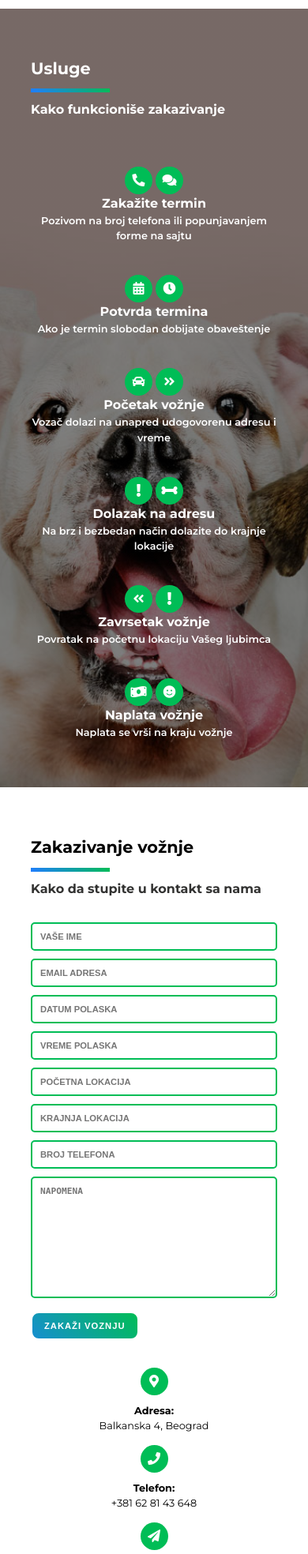
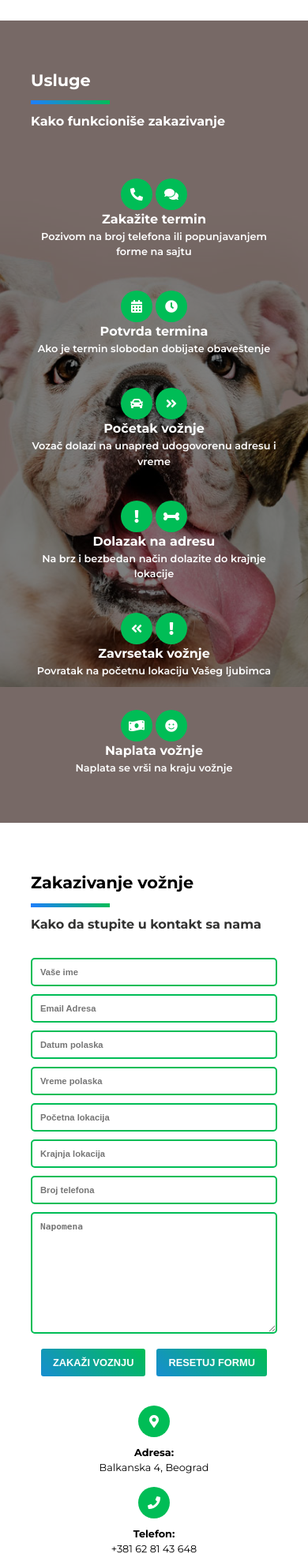
Before and after one commit to F-zivanovic/PetTaxi, a PHP site: page / in a window 390 px wide. Shown: the part 2040-4008 px from the top of the page at 79% size. Run offline with PHP 8.4, Linux system fonts and the light colour scheme; some libraries are stand-ins or nearby versions.

Commit message:
Update - Version2

```diff
--- a/assets/css/style.css
+++ b/assets/css/style.css
@@ -302,22 +302,21 @@
       width: 80%;
       margin: 0px auto; } }
 
-button {
+button, .contact-content form .button-group .sbm-btn {
   color: #fff;
   text-transform: uppercase;
   font-weight: 700;
   background: linear-gradient(45deg, #178ed0 0%, #00bd56 100%);
-  padding: 15px 25px;
-  border: none;
+  padding: 15px 20px;
   border-radius: 5px;
   border: 2px solid white;
   font-size: 0.9rem; }
-  button:hover {
+  button:hover, .contact-content form .button-group .sbm-btn:hover {
     background: linear-gradient(45deg, #00bd56 0%, #178ed0 100%);
     transition: ease-in-out 0.5s;
     cursor: pointer; }
   @media (max-width: 576px) {
-    button {
+    button, .contact-content form .button-group .sbm-btn {
       padding: 10px 15px;
       font-size: 0.8rem; } }
 
@@ -532,10 +532,10 @@
     @media (max-width: 992px) {
       .services-content {
         grid-template-columns: repeat(1, 1fr); } }
-    .services-content article h4 {
+    .services-content article h5 {
       font-size: 1.4rem; }
       @media (max-width: 576px) {
-        .services-content article h4 {
+        .services-content article h5 {
           font-size: 1rem; } }
     .services-content article i {
       width: 55px;
@@ -545,16 +545,17 @@
       font-size: 1.4rem;
       text-align: center;
       background-color: #00bd56;
-      color: #fff; }
+      color: #fff;
+      transition: 200ms; }
       .services-content article i:hover {
         transform: rotate(360deg);
         transition-duration: 0.8s; }
       @media (max-width: 576px) {
         .services-content article i {
-          width: 35px;
-          height: 35px;
+          width: 40px;
+          height: 40px;
           border-radius: 50%;
-          line-height: 35px;
+          line-height: 40px;
           font-size: 1rem; } }
 
 .gallery-content {
@@ -623,16 +624,17 @@
       font-size: 1.4rem;
       text-align: center;
       background-color: #00bd56;
-      color: #fff; }
+      color: #fff;
+      transition: 200ms; }
       .contact-content .contact-info-item i:hover {
         transform: rotate(360deg);
         transition-duration: 0.8s; }
       @media (max-width: 576px) {
         .contact-content .contact-info-item i {
-          width: 35px;
-          height: 35px;
+          width: 40px;
+          height: 40px;
           border-radius: 50%;
-          line-height: 35px;
+          line-height: 40px;
           font-size: 1rem; } }
   .contact-content form {
     flex: 2; }
@@ -642,7 +644,6 @@
     .contact-content form .form-control {
       margin-top: 10px;
       padding: 15px;
-      text-transform: uppercase;
       font-size: 1rem;
       font-weight: 600;
       border-radius: 5px;
@@ -664,24 +665,15 @@
           flex-direction: column; } }
       .contact-content form .form-group input {
         flex: 0 0 48%; }
-    .contact-content form .sbm-btn {
-      color: #fff;
-      text-transform: uppercase;
-      font-weight: 600;
-      letter-spacing: 1px;
-      background: linear-gradient(45deg, #178ed0 0%, #00bd56 100%);
-      padding: 15px 30px;
-      border: none;
-      border-radius: 10px;
-      border: 2px solid white; }
-      .contact-content form .sbm-btn:hover {
-        background: linear-gradient(45deg, #00bd56 0%, #178ed0 100%);
-        transition: ease-in-out 0.5s;
-        cursor: pointer; }
-      @media (max-width: 576px) {
-        .contact-content form .sbm-btn {
-          padding: 10px 15px;
-          font-size: 0.7rem; } }
+    .contact-content form .button-group {
+      display: flex;
+      justify-content: center;
+      align-items: center;
+      flex-direction: row;
+      flex-wrap: nowrap;
+      margin-top: 10px; }
+      .contact-content form .button-group .sbm-btn {
+        margin-right: 10px; }
 
 .subscription {
   background: linear-gradient(45deg, #178ed0 0%, #00bd56 100%); }
--- a/assets/js/main.js
+++ b/assets/js/main.js
@@ -1,6 +1,6 @@
 const toggle = document.querySelector('.toggle');
 const hamburgerMenu = document.querySelector('.hamburger-menu');
-
+const resetBtn = document.getElementById('reset-btn');
 
 // Close hamburger menu when click on link
 let linkovi = document.querySelectorAll('#list > li');
@@ -11,8 +11,21 @@
     });
 }
 
-
 // Open hamburger menu when click on it
 toggle.addEventListener('click', () => {
     hamburgerMenu.classList.toggle('hidden');
 });
+
+// Reset form  when click on button
+resetBtn.addEventListener('click', resetForm);
+
+function resetForm() {
+    document.getElementById('name').value = '';
+    document.getElementById('email').value = '';
+    document.getElementById('date').value = '';
+    document.getElementById('time').value = '';
+    document.getElementById('location_a').value = '';
+    document.getElementById('location_b').value = '';
+    document.getElementById('phone').value = '';
+    document.getElementById('comment').value = '';
+}
--- a/assets/scss/mixins.scss
+++ b/assets/scss/mixins.scss
@@ -74,6 +74,7 @@
     text-align: center;
     background-color: $bg;
     color: $white;
+    transition: 200ms;
 
     &:hover {
         transform: rotate(360deg);
@@ -81,10 +82,10 @@
     }
 
     @include breakpoint(sm) {
-        width: 35px;
-        height: 35px;
+        width: 40px;
+        height: 40px;
         border-radius: 50%;
-        line-height: 35px;
+        line-height: 40px;
         font-size: 1rem;
     }
 }
--- a/assets/scss/partials/__card.scss
+++ b/assets/scss/partials/__card.scss
@@ -1,29 +1,29 @@
-.card {
-    @include positioning(fixed, auto, 15px, 15px, auto, auto, auto);
-    background: linear-gradient(45deg, #207dff 0%, #00bd55 100%);
-    font-size: 0.9rem;
-    border: 2px solid white;
-    padding: 10px 15px;
+// .card {
+//     @include positioning(fixed, auto, 15px, 15px, auto, auto, auto);
+//     background: linear-gradient(45deg, #207dff 0%, #00bd55 100%);
+//     font-size: 0.9rem;
+//     border: 2px solid white;
+//     padding: 10px 15px;
 
 
-    &:hover {
-        cursor: pointer;
-        opacity: 0.75;
-        transition: $transition;
-        background: linear-gradient(45deg, #00bd55 0%, #207dff 100%);
-    }
-}
+//     &:hover {
+//         cursor: pointer;
+//         opacity: 0.75;
+//         transition: $transition;
+//         background: linear-gradient(45deg, #00bd55 0%, #207dff 100%);
+//     }
+// }
 
-.card-info {
-    @include positioning(fixed, auto, 15px, 15px, auto, auto, auto);
-    transition: $transition;
+// .card-info {
+//     @include positioning(fixed, auto, 15px, 15px, auto, auto, auto);
+//     transition: $transition;
 
-    .gg-close-r {
-        @include positioning(absolute, 10px, 10px, auto, auto, auto, auto);
-        cursor: pointer;
-    }
+//     .gg-close-r {
+//         @include positioning(absolute, 10px, 10px, auto, auto, auto, auto);
+//         cursor: pointer;
+//     }
 
-    &.active {
-        right: 15px;
-    }
-}
+//     &.active {
+//         right: 15px;
+//     }
+// }
--- a/assets/scss/partials/__contact.scss
+++ b/assets/scss/partials/__contact.scss
@@ -42,7 +42,6 @@
       .form-control {
         margin-top: 10px;
         padding: 15px;
-        text-transform: uppercase;
         font-size: 1rem;
         font-weight: 600;
         border-radius: 5px;
@@ -67,30 +66,18 @@
         input {
           flex: 0 0 48%;
         }
-
       }
 
-      .sbm-btn {
-        color: #fff;
-        text-transform: uppercase;
-        font-weight: 600;
-        letter-spacing: 1px;
-        background: linear-gradient(45deg, $secondaryColor 0%, $primaryColor 100%);
-        padding: 15px 30px;
-        border: none;
-        border-radius: 10px;
-        border: 2px solid white;
+      .button-group {
 
-        &:hover {
-          background: linear-gradient(45deg, $primaryColor 0%, $secondaryColor 100%);
-          transition: $transition;
-          cursor: pointer;
+        @include flex(center, center);
+        margin-top: 10px;
+
+        .sbm-btn {
+          @extend button;
+          margin-right: 10px;
         }
 
-        @include breakpoint(sm) {
-          padding: 10px 15px;
-          font-size: 0.7rem;
-        }
       }
     }
   }
--- a/assets/scss/partials/__global.scss
+++ b/assets/scss/partials/__global.scss
@@ -75,8 +75,7 @@
     text-transform: uppercase;
     font-weight: 700;
     background: linear-gradient(45deg, $secondaryColor 0%, $primaryColor 100%);
-    padding: 15px 25px;
-    border: none;
+    padding: 15px 20px;
     border-radius: 5px;
     border: 2px solid white;
     font-size: 0.9rem;
--- a/assets/scss/partials/__nav.scss
+++ b/assets/scss/partials/__nav.scss
@@ -7,7 +7,7 @@
     .nav-content {
         @include flex(space-between, center);
 
-        .logo {
+        .nav-logo {
             font-size: 2rem;
             letter-spacing: 1px;
 
--- a/assets/scss/partials/__services.scss
+++ b/assets/scss/partials/__services.scss
@@ -20,7 +20,7 @@
 
         article {
 
-            h4 {
+            h5 {
                 font-size: 1.4rem;
 
                 @include breakpoint(sm) {
--- a/assets/scss/partials/__subscription.scss
+++ b/assets/scss/partials/__subscription.scss
@@ -19,6 +19,10 @@
             &:first-child {
                 @include flex(center, flex-start, column);
 
+                @include breakpoint(lg) {
+                    @include flex(flex-start, flex-start);
+                }
+
                 .sub-logo {
                     font-size: 2rem;
                 }
@@ -26,12 +30,20 @@
 
             h3 {
                 font-size: 1.5rem;
+
+                @include breakpoint(sm) {
+                    font-size: 1.3rem;
+                }
             }
 
             ul {
                 li {
-                    font-size: 1.1rem;
+                    font-size: 1rem;
                     font-weight: 500;
+
+                    @include breakpoint(sm) {
+                        font-size: 0.8rem;
+                    }
                 }
             }
         }
--- a/index.php
+++ b/index.php
@@ -38,7 +38,7 @@
     <!-- Navbar section -->
     <nav class="bg-linear w-100">
         <div class="nav-content container">
-            <a href="index.php" class="logo fw-800"><strong>PetTaxi</strong></a>
+            <a href="index.php" class="nav-logo fw-800"><strong>PetTaxi</strong></a>
             <ul class="fw-bold text-uppercase">
                 <li class="mr-3"><a href="index.html">Početna</a></li>
                 <li class="mr-3"><a href="#about">O nama</a></li>
@@ -69,7 +69,9 @@
     <header class="text-center">
         <div class="header-content">
             <h1 class="text-white fw-800 text-uppercase">Najudobniji prevoz Vaših ljubimaca</h1>
-            <a href="tel:+381628143648 " class="mt-2"> <button type="button">Pozovite sada</button></a>
+            <button type="button">
+                <a href="tel:+381628143648 " class="mt-2">Pozovite sada</a>
+            </button>
         </div>
     </header>
     <!-- Header banner section -->
@@ -135,37 +137,37 @@
             <article class="mt-4">
                 <i class="fas fa-phone-alt"></i>
                 <i class="fas fa-comments"></i>
-                <h4 class="text-white">Zakažite termin</h4>
+                <h5 class="text-white">Zakažite termin</h5>
                 <p class="text-white fw-600">Pozivom na broj telefona ili popunjavanjem forme na sajtu</p>
             </article>
             <article class="mt-4">
                 <i class="fas fa-calendar-alt"></i>
                 <i class="fas fa-clock"></i>
-                <h4 class="text-white">Potvrda termina</h4>
+                <h5 class="text-white">Potvrda termina</h5>
                 <p class="text-white fw-600">Ako je termin slobodan dobijate obaveštenje</p>
             </article>
             <article class="mt-4">
                 <i class="fas fa-car"></i>
                 <i class="fas fa-angle-double-right"></i>
-                <h4 class="text-white">Početak vožnje</h4>
+                <h5 class="text-white">Početak vožnje</h5>
                 <p class="text-white fw-600">Vozač dolazi na unapred udogovorenu adresu i vreme</p>
             </article>
             <article class="mt-4">
                 <i class="fas fa-exclamation"></i>
                 <i class="fas fa-bone"></i>
-                <h4 class="text-white">Dolazak na adresu</h4>
+                <h5 class="text-white">Dolazak na adresu</h5>
                 <p class="text-white fw-600">Na brz i bezbedan način dolazite do krajnje lokacije</p>
             </article>
             <article class="mt-4">
                 <i class="fas fa-angle-double-left"></i>
                 <i class="fas fa-exclamation"></i>
-                <h4 class="text-white">Zavrsetak vožnje</h4>
+                <h5 class="text-white">Zavrsetak vožnje</h5>
                 <p class="text-white fw-600">Povratak na početnu lokaciju Vašeg ljubimca</p>
             </article>
             <article class="mt-4">
                 <i class="fas fa-money-bill-wave"></i>
                 <i class="fas fa-smile"></i>
-                <h4 class="text-white">Naplata vožnje</h4>
+                <h5 class="text-white">Naplata vožnje</h5>
                 <p class="text-white fw-600">Naplata se vrši na kraju vožnje</p>
             </article>
         </div>
@@ -184,29 +186,35 @@
             <form action="assets/php/reachout.php" method="POST" name="contact">
 
                 <div class="form-group w-100">
-                    <input name="name" type="text" placeholder="Vaše ime" required class="form-control w-100">
-                    <input name="email" type="email" placeholder="Email Adresa" required class="form-control w-100">
+                    <input name="name" type="text" placeholder="Vaše ime" required class="form-control w-100" id="name">
+                    <input name="email" type="email" placeholder="Email Adresa" required class="form-control w-100"
+                        id="email">
                 </div>
 
                 <div class="form-group w-100">
                     <input name="date" type="text" placeholder="Datum polaska" onfocus="(this.type='date')" required
-                        class="form-control w-100">
+                        class="form-control w-100" id="date">
                     <input name="time" type="text" placeholder="Vreme polaska" onfocus="(this.type='time')" required
-                        class="form-control w-100">
+                        class="form-control w-100" id="time">
                 </div>
 
                 <div class="form-group w-100">
                     <input name="location_a" type="text" placeholder="Početna lokacija" required
-                        class="form-control w-100">
+                        class="form-control w-100" id="location_a">
                     <input name="location_b" type="text" placeholder="Krajnja lokacija" required
-                        class="form-control w-100">
+                        class="form-control w-100" id="location_b">
                 </div>
 
                 <input name="contact_phone" type="number" placeholder="Broj telefona" required
-                    class="form-control w-100">
-                <textarea name="comment" cols="30" rows="10" class="form-control w-100"
-                    placeholder="Napomena"></textarea>
-                <input type="submit" value="Zakaži Voznju" class="form-control sbm-btn">
+                    class="form-control w-100" id="phone">
+                <textarea name="comment" cols="30" rows="10" class="form-control w-100" placeholder="Napomena"
+                    id="comment"></textarea>
+
+                <div class="button-group">
+                    <input type="submit" value="Zakaži Voznju" class="sbm-btn">
+                    <button type="button" id="reset-btn">Resetuj formu</button>
+                </div>
+
             </form>
 
             <div class="contact-info mt-4">
@@ -265,7 +273,7 @@
 
 
     <!-- Subscription section -->
-    <section class="subscription bg-linear" id="contact">
+    <section class="subscription bg-linear">
         <div class="subscription-content container">
 
             <div class="subscription-content-card">
@@ -291,17 +299,6 @@
             </div>
 
             <div class="subscription-content-card">
-                <h3 class="pb-2 text-white">Kontakt</h3>
-                <ul class="text-white">
-                    <li>+381 62 81 43 648</li>
-                    <li class="pt-1">pettaxi@prevozljubimaca.rs
-                    </li>
-                    <li class="pt-1">Balkanska 4</li>
-                    <li class="pt-1">Srbija, Beograd</li>
-                </ul>
-            </div>
-
-            <div class="subscription-content-card">
                 <h3 class="pb-2 text-white">Radno vreme</h3>
                 <ul class="text-white">
                     <li>Pon: 07:00 - 22:00</li>
@@ -313,6 +310,18 @@
                     <li class="pt-1">Ned: 07:00 - 22:00</li>
                 </ul>
             </div>
+
+            <div class="subscription-content-card">
+                <h3 class="pb-2 text-white">Kontakt</h3>
+                <ul class="text-white">
+                    <li>+381 62 81 43 648</li>
+                    <li class="pt-1">pettaxi@prevozljubimaca.rs
+                    </li>
+                    <li class="pt-1"> Balkanska 4</li>
+                    <li class="pt-1">Srbija, Beograd</li>
+                </ul>
+            </div>
+
         </div>
 
         <div class="subscription-copyright mt-4">
```
Also changed, not shown: other parts of assets/css/style.css (+21 -7 lines).
